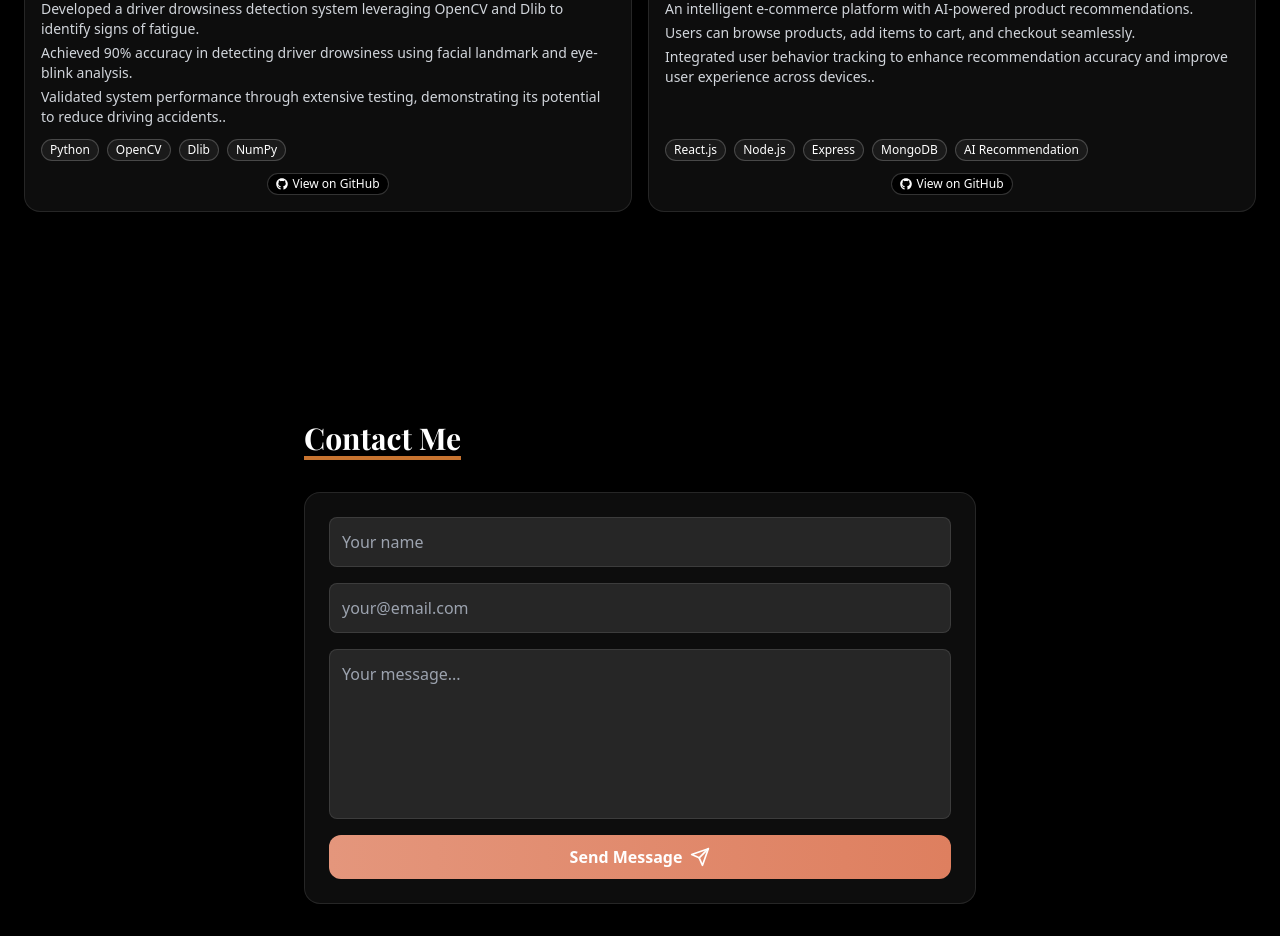
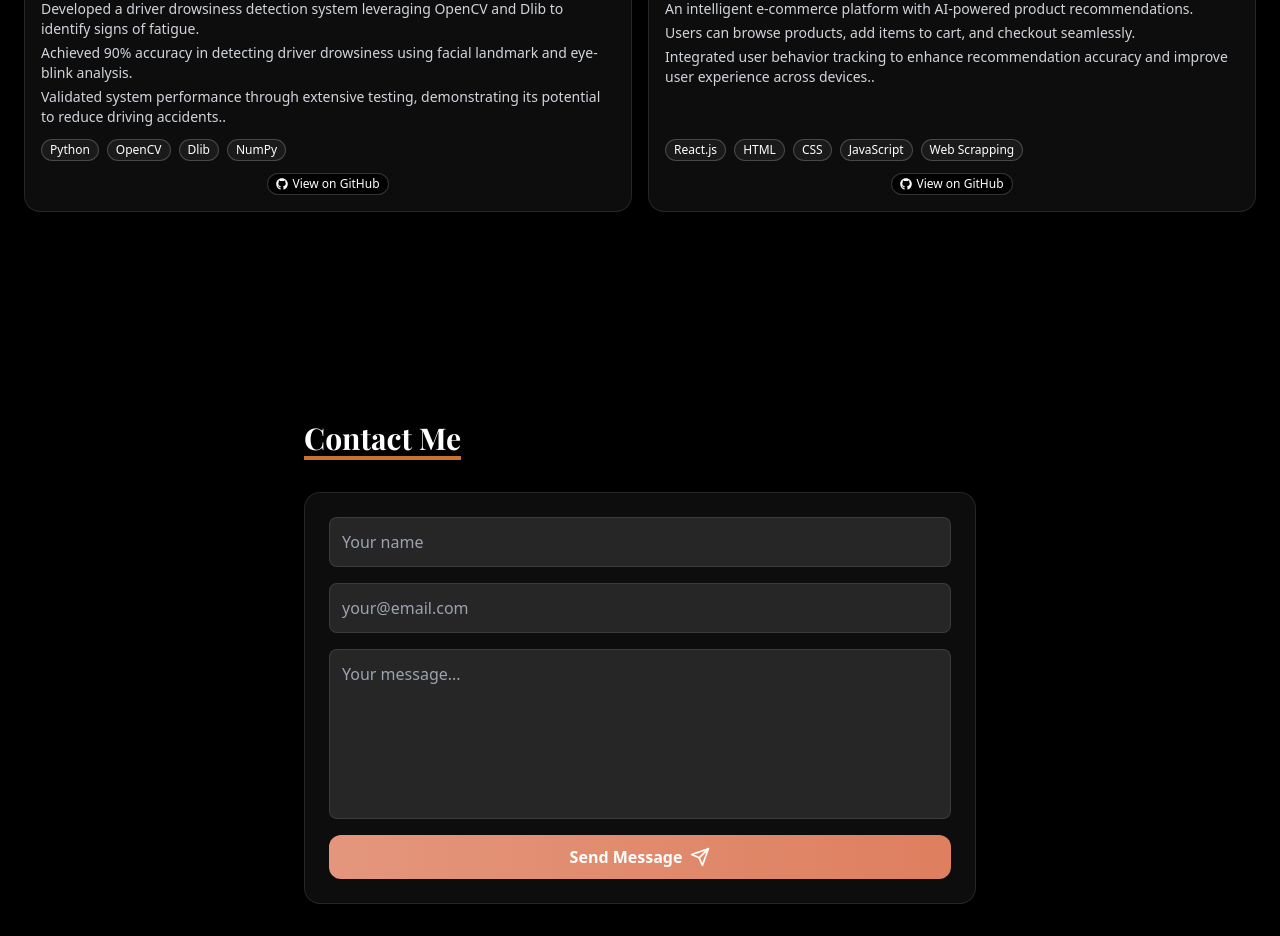
Before and after one commit to Bhumika2903/bhumika-portfolio, a React (Vite) app: page / in a window 1280 px wide. Shown: the part 3440-4376 px from the top of the page. Built offline with nearby package versions, Linux system fonts and the light colour scheme; no server answers.

Commit message:
Update Projects.jsx

```diff
--- a/src/components/Projects.jsx
+++ b/src/components/Projects.jsx
@@ -34,7 +34,7 @@ const data = [
     title: "Smart Shopee",
     img: smartShopeeImg,
     desc: "An intelligent e-commerce platform with AI-powered product recommendations. Users can browse products, add items to cart, and checkout seamlessly. Integrated user behavior tracking to enhance recommendation accuracy and improve user experience across devices.",
-    tech: ["React.js","Node.js","Express","MongoDB","AI Recommendation"],
+    tech: ["React.js","HTML","CSS","JavaScript","Web Scrapping"],
     date: "June 2025",
     github: "https://github.com/vimalchilkoti01/PriceCompare"
   }
```
